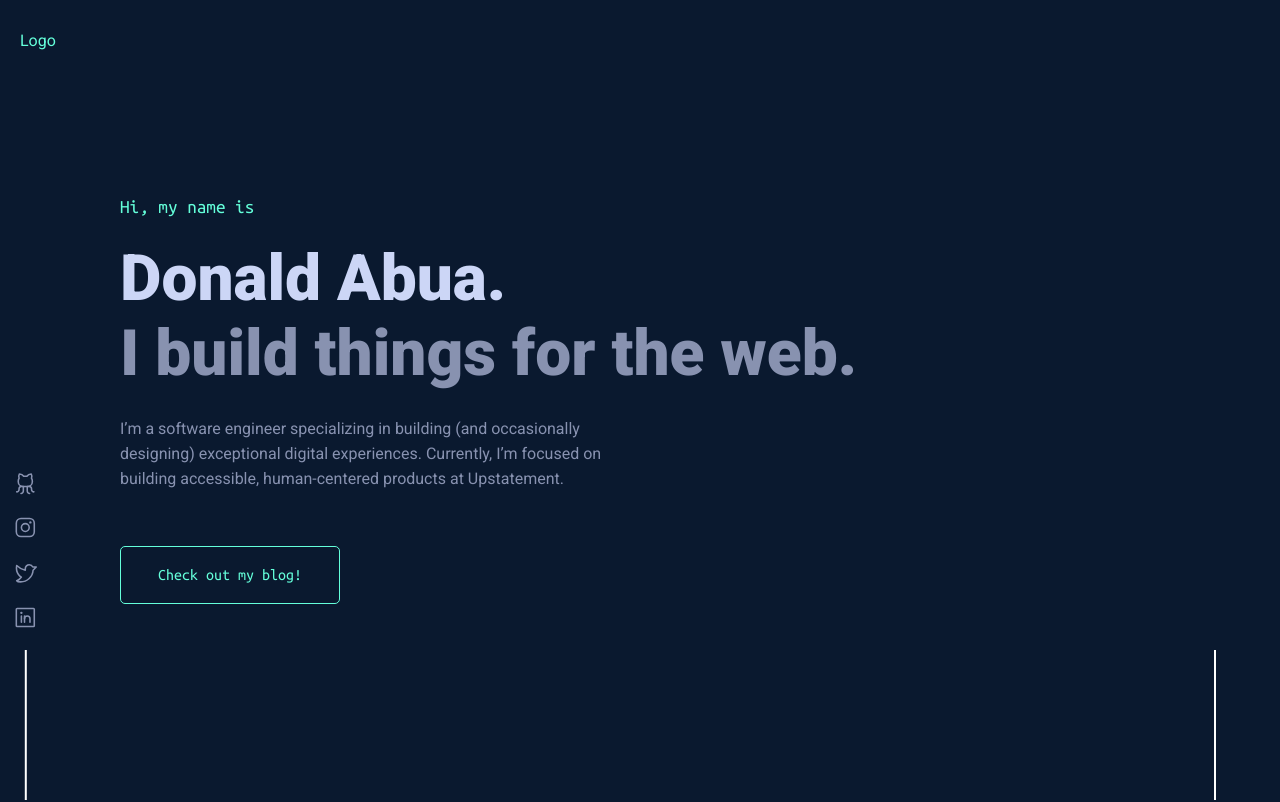
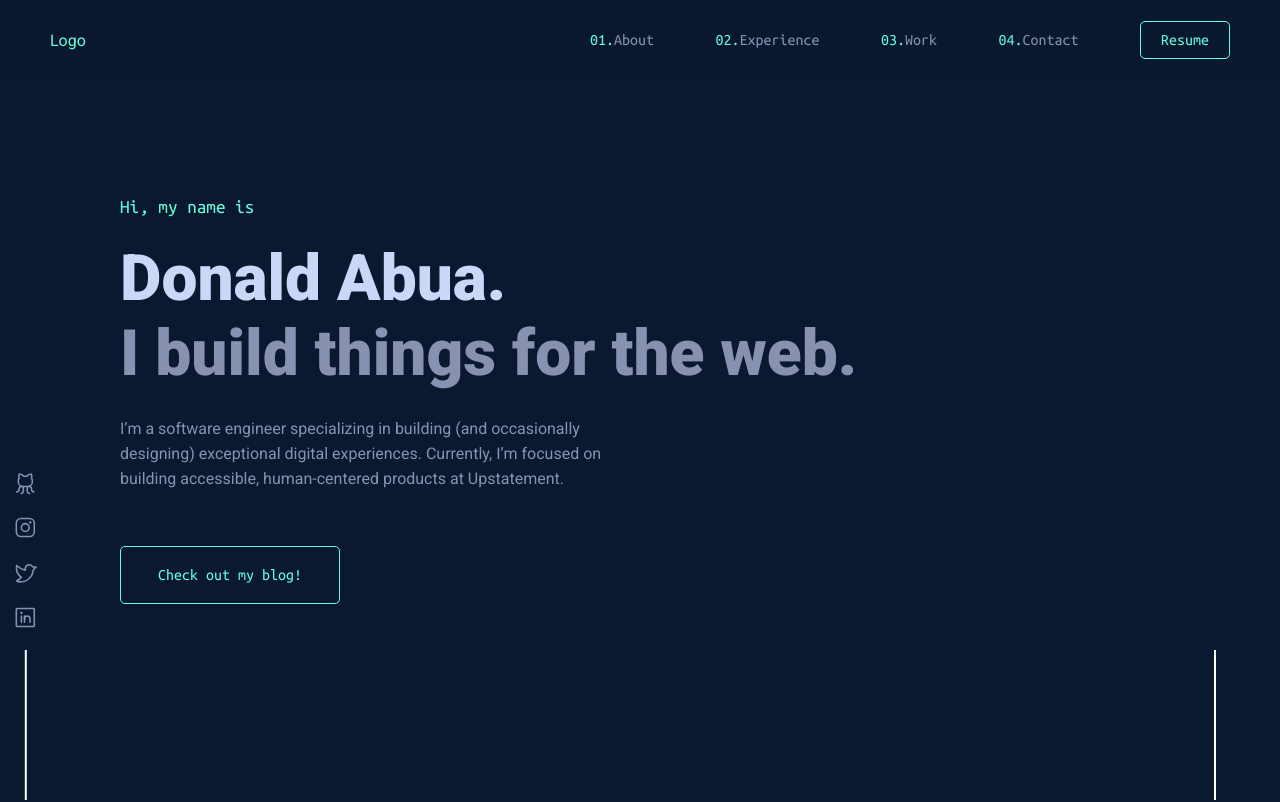
Before and after one commit to millidavitti/donald_abua_v2, a Next.js app: page / in a window 1280 px wide. Shown: the top 802 px of the page. Built offline with nearby package versions, Linux system fonts and the light colour scheme.

Commit message:
Update 6 files

```diff
--- a/components/Layout.jsx
+++ b/components/Layout.jsx
@@ -6,11 +6,31 @@ import {
 	TwitterLogo,
 	X,
 } from "phosphor-react";
-import { useEffect, useState } from "react";
+import debounce from "lodash/debounce";
+import { useEffect, useRef, useState } from "react";
 
 export default function Layout({ children }) {
 	const [isToggled, setIsToggled] = useState(false);
+	const [vector, setVector] = useState(0);
+	const nav = useRef();
+
+	const deBounce = debounce(scroll, 1000, { leading: true });
+
 	useEffect(() => {}, [isToggled]);
+
+	useEffect(() => {
+		window.addEventListener("scroll", deBounce);
+		return () => {
+			window.removeEventListener("scroll", deBounce);
+		};
+	});
+
+	function scroll() {
+		if (document.body.getBoundingClientRect().top > vector) {
+			nav.current.style.translate = 0;
+		} else nav.current.style.translate = `${-200}px`;
+		setVector(document.body.getBoundingClientRect().top);
+	}
 	function toggle() {
 		setIsToggled((pre) => !pre);
 	}
@@ -24,7 +44,12 @@ export default function Layout({ children }) {
 					pointerEvents: isToggled ? "unset" : "none",
 				}}
 			></div>
-			<header>
+			<header
+				onScroll={() => {
+					console.log("Triggered by the header");
+				}}
+				ref={nav}
+			>
 				<nav className='mobile-navigation'>
 					<div className='logo'>Logo</div>
 					{/* Mobile */}
@@ -36,7 +61,7 @@ export default function Layout({ children }) {
 							pointerEvents: isToggled ? "unset" : "none",
 						}}
 					>
-						<div className='mobile-nav-items'>
+						<div className='mobile-nav-items' onClick={toggle}>
 							<a href='#about'>
 								<span>01.</span>About
 							</a>
@@ -56,19 +81,19 @@ export default function Layout({ children }) {
 					</div>
 					<div className='desk-menu'>
 						<div className='desk-nav-items'>
-							<a href='#about'>
+							<a className='nav-link' href='#about'>
 								<span>01.</span>About
 							</a>
-							<a href='#experience'>
+							<a className='nav-link' href='#experience'>
 								<span>02.</span>Experience
 							</a>
-							<a href='#work'>
+							<a className='nav-link' href='#work'>
 								<span>03.</span>Work
 							</a>
-							<a href='#contact'>
+							<a className='nav-link' href='#contact'>
 								<span>04.</span>Contact
 							</a>
-							<button className='button' type='button'>
+							<button className='button resume' type='button'>
 								Resume
 							</button>
 						</div>
--- a/package.json
+++ b/package.json
@@ -16,10 +16,14 @@
     "@types/react-dom": "18.0.9",
     "eslint": "8.30.0",
     "eslint-config-next": "13.0.7",
+    "lodash": "^4.17.21",
     "next": "13.0.7",
     "phosphor-react": "^1.4.1",
     "react": "18.2.0",
     "react-dom": "18.2.0",
     "typescript": "4.9.4"
+  },
+  "devDependencies": {
+    "@types/lodash": "^4.14.191"
   }
 }
--- a/pages/index.jsx
+++ b/pages/index.jsx
@@ -22,6 +22,7 @@ export default function Home() {
 						Donald Abua.<br></br>
 						<span>I build things for the web.</span>
 					</p>
+
 					<article>
 						<p>
 							I’m a software engineer specializing in building (and occasionally
--- a/styles/Home.module.css
+++ b/styles/Home.module.css
@@ -6,7 +6,7 @@
 
 .heroSection {
 	display: flex;
-	padding: 140px inherit;
+	padding: 140px 100px;
 	min-height: 100vh;
 }
 
--- a/styles/globals.css
+++ b/styles/globals.css
@@ -34,10 +34,15 @@ li {
 }
 
 header {
-	padding: 20px;
-	position: absolute;
+	padding: 20px 50px;
+	position: fixed;
+	z-index: 8;
 	width: 100%;
+	top: 0;
+	background-color: #0a192f9c;
+	backdrop-filter: blur(5px);
 	color: #64ffda;
+	transition: translate 300ms ease-in-out;
 }
 
 .button {
@@ -62,7 +67,7 @@ header {
 }
 
 .section {
-	padding: min(80px, 5vw);
+	padding: min(5vw, 100px);
 }
 .container {
 	margin: 0 auto;
@@ -71,6 +76,16 @@ header {
 
 .pointer {
 	cursor: pointer;
+}
+
+.nav-link {
+	display: flex;
+	gap: 10px;
+	align-items: center;
+	text-decoration: none;
+	color: var(--sfc);
+	font-family: var(--ubuntu);
+	font-size: 1.2rem;
 }
 
 .overlay {
@@ -141,18 +156,11 @@ header {
 	color: var(--accent);
 }
 
-.mobile-nav-items a {
-	display: flex;
+.mobile-nav-items .nav-link {
 	flex-flow: column;
-	gap: 10px;
-	align-items: center;
-	text-decoration: none;
-	color: var(--sfc);
-	font-family: var(--ubuntu);
-	font-size: 1.2rem;
 }
 
-.mobile-nav-items a span {
+.mobile-nav-items .nav-link span {
 	font-family: var(--ubuntu);
 	color: var(--accent);
 }
@@ -187,6 +195,35 @@ footer {
 }
 
 @media screen and (min-width: 768px) {
+	.desk-menu {
+		display: unset;
+		/* gap: 30px; */
+		/* outline: auto; */
+	}
+
+	.desk-nav-items {
+		display: flex;
+		align-items: center;
+		justify-content: space-between;
+		width: min(50vw, 700px);
+	}
+
+	.desk-nav-items .nav-link {
+		flex-flow: row;
+		gap: 0;
+		font-size: 1rem;
+	}
+
+	.desk-nav-items .nav-link span {
+		font-family: var(--ubuntu);
+		color: var(--accent);
+	}
+
+	.resume {
+		margin: auto 0;
+		padding-top: 10px;
+		padding-bottom: 10px;
+	}
 	.open-icon,
 	.close-icon {
 		display: none;
```
Also changed, not shown: 1 other file (tests, documents, lock files or other folders).
